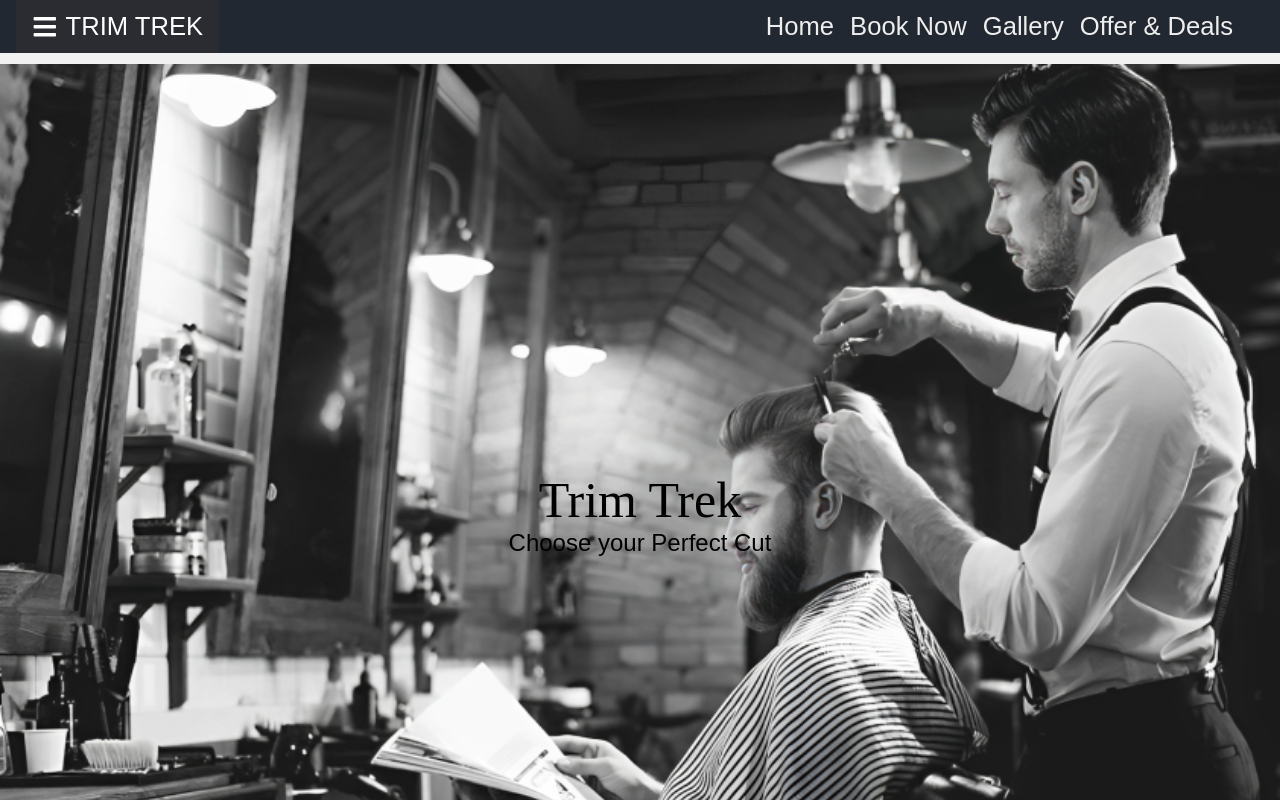
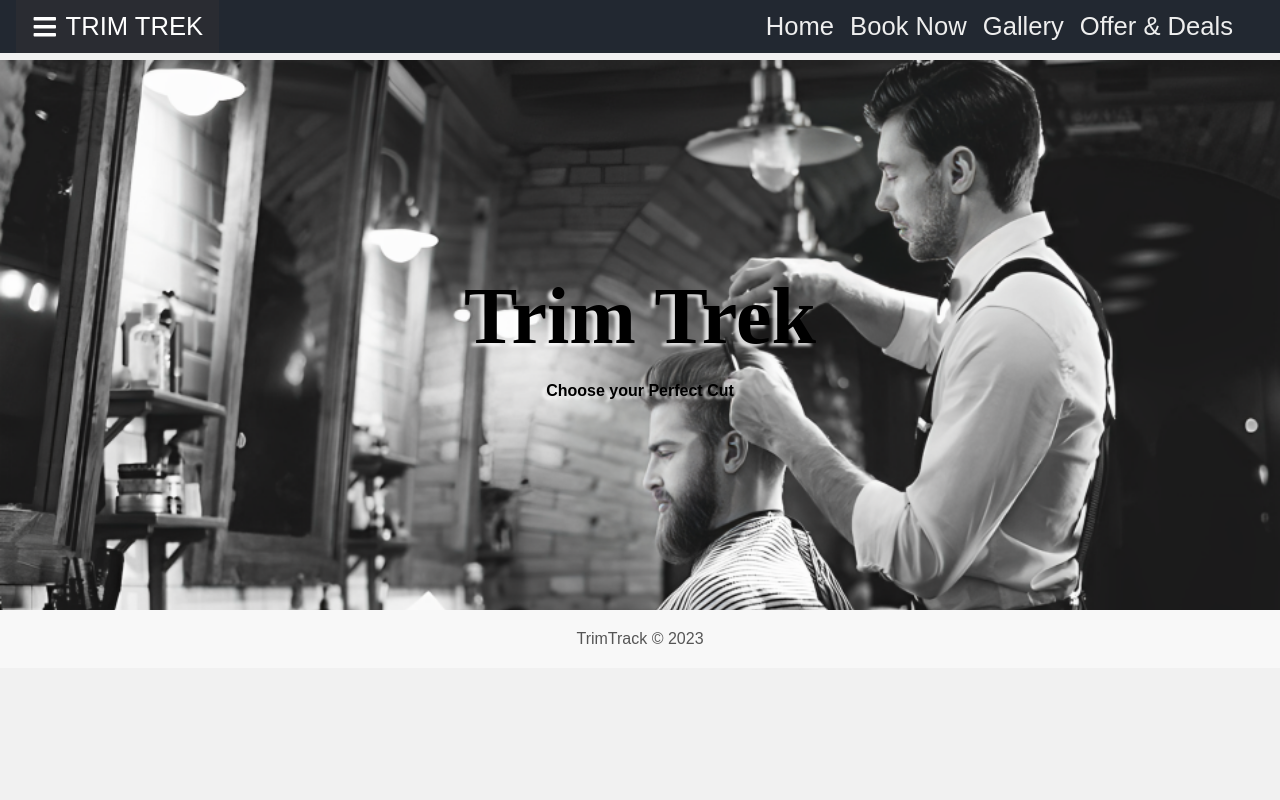
Before and after one commit to GauravsinhSolanki/TrimTrek-ASDC-2023, a React (Create React App) app in the folder frontend/: page /home in a window 1280 px wide. Shown: the top 800 px of the page. Built offline with nearby package versions, Linux system fonts and the light colour scheme; a web font is replaced by a local one.

Commit message:
Home Page Added

```diff
--- a/frontend/src/Components/Home.css
+++ b/frontend/src/Components/Home.css
@@ -1,34 +1,44 @@
-*{
+* {
   margin: 0;
   padding: 0;
 }
+
 @font-face {
   font-family: 'Gistesy';
-  src: url('https://www.cdnfonts.com/download/253073/897e54b163e0763961ab1e70cfd1e8b4') ;
+  src: url('https://www.cdnfonts.com/download/253073/897e54b163e0763961ab1e70cfd1e8b4');
   font-weight: normal;
   font-style: normal;
 }
+
 .home_container {
-  height: 900px;
+  height: 550px;
   display: flex;
   flex-direction: column;
-  justify-content: center; /* Center items horizontally */
+  justify-content: center;
   align-items: center;
   background-image: url("../Assests/Homepage.png");
   background-size: cover;
   padding: 1rem;
 }
 
-
 .image_logo {
   font-family: 'Gistesy';
-  font-size: 50px;
+  font-size: 80px;
+  font-weight: bolder;
   text-align: center;
+  color: #222831;
+}
 
+.img-text {
+  margin: 0;
+  padding: 10px;
+  font-weight: bolder;
+  color: #000000;
+  text-shadow: -4.5px 3px 3px rgba(255, 255, 255, 0.8);
 }
 
 .image_text {
-
+  color: #222831;
   text-align: center;
   font-size: 24px;
 }
--- a/frontend/src/Components/Home.js
+++ b/frontend/src/Components/Home.js
@@ -1,30 +1,26 @@
 import React from "react";
-import Navbar from "./Navbar";
-//import Footer from "./Footer";
-import './Home.css';
+import Navbar from "../Components/Navbar";
+import Footer from "../Components/Footer";
+import "../Components/Home.css";
 function Home() {
   return (
     <div>
       <div>
         <Navbar />
       </div>
-      <main style = {{marginTop: '64px'}}>
+      <main style={{ marginTop: "60px" }}>
         <div className="home_container">
           <div className="image_logo">
-            <p>Trim Trek</p>
+            <p className="img-text">Trim Trek</p>
           </div>
-
-          <div className="image_text">
-            <p>Choose your Perfect Cut</p>
+          <div>
+            <p className="img-text">Choose your Perfect Cut</p>
           </div>
-
-
         </div>
       </main>
-      {/* <div>
+      <div>
         <Footer />
-      </div> */}
-
+      </div>
     </div>
   );
 }
```
